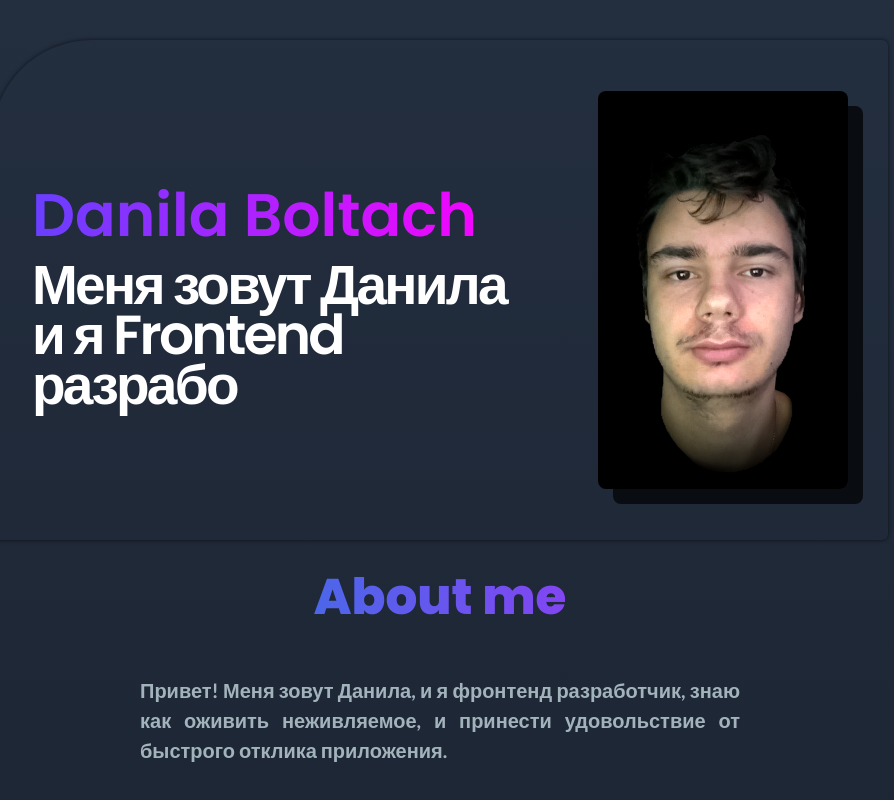
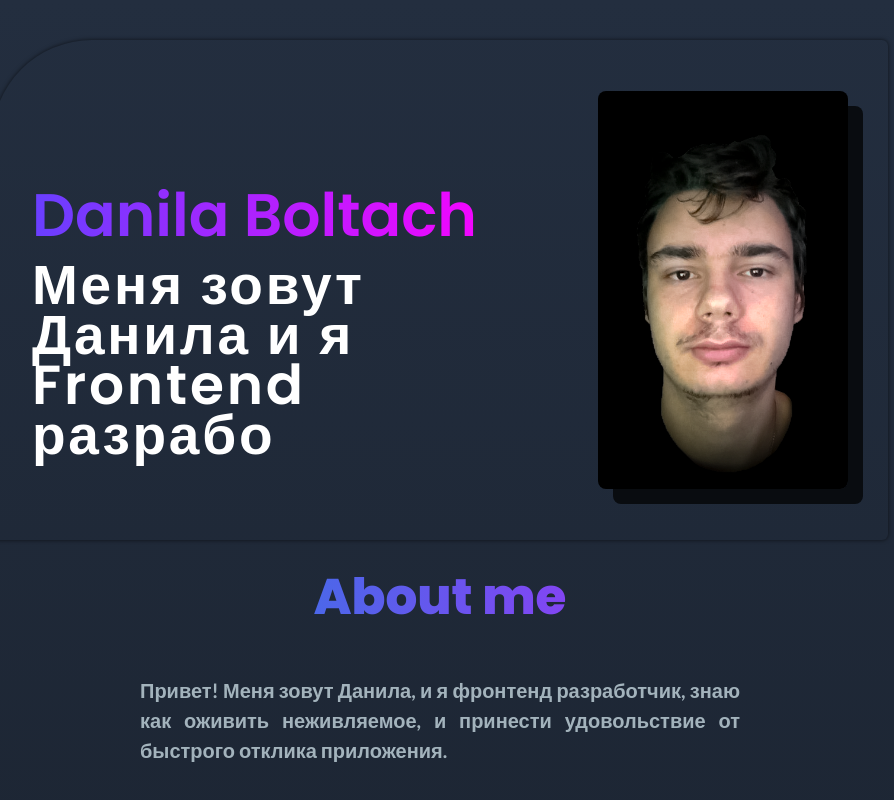
Before and after one commit to b13d/my-portfolio, a Next.js app: page / in a window 1280 px wide. Shown: the top 800 px of the page, without its empty margins (200-1094 px from the left). Built offline with nearby package versions, Linux system fonts and the light colour scheme.

Commit message:
change styles

```diff
--- a/src/components/HeaderContent.tsx
+++ b/src/components/HeaderContent.tsx
@@ -29,7 +29,7 @@ export default function HeaderContent() {
           </h1>
           <div className="flex flex-col">
             <motion.h1
-              className={`text-[55px] max-sm:hidden max-lg:text-[26px]  leading-[50px] tracking-tighter ${poppins.className}  max-w-[500px] lg:h-[150px] text-[white] font-semibold`}
+              className={`text-[55px] max-sm:hidden max-lg:text-[26px]  leading-[50px] tracking-wider ${poppins.className}  max-w-[500px] lg:h-[150px] text-[white] font-semibold`}
             >
               <Typewriter
                 // options={{ loop: true }}
```
